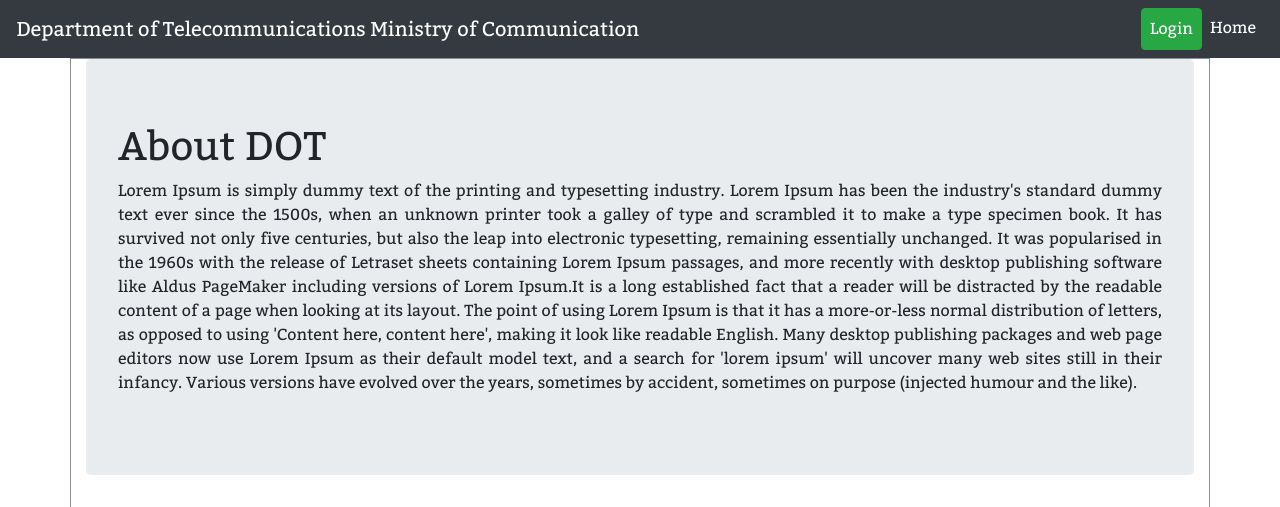
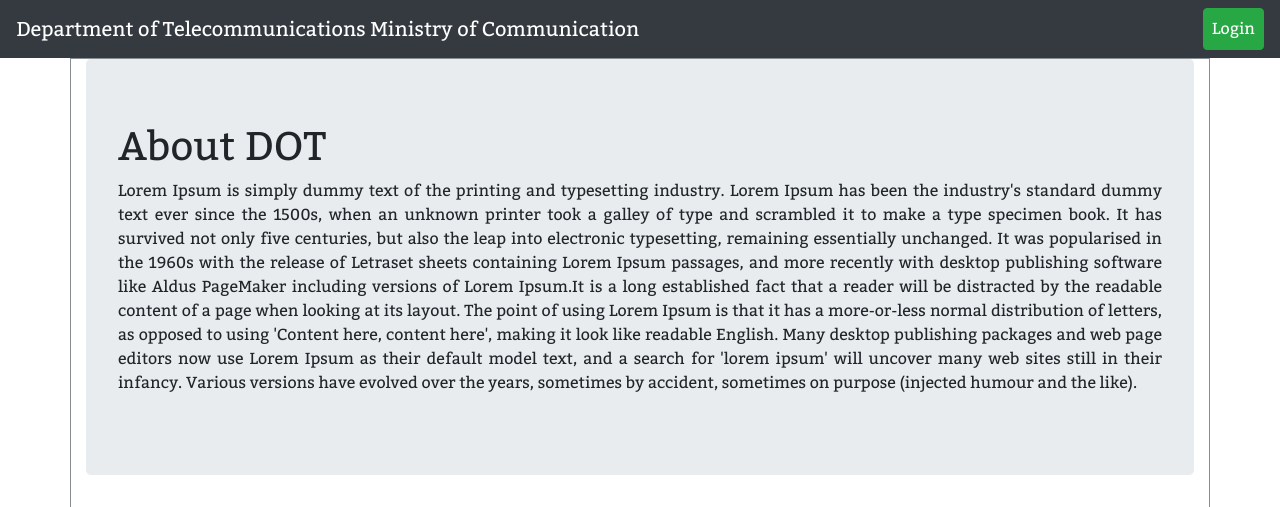
Before and after one commit to iamrgaurav/Beast-cdb, a Flask app: page /admin/ in a window 1280 px wide. Shown: the top 507 px of the page. Run offline with Flask 2, Linux system fonts and the light colour scheme; some libraries are stand-ins or nearby versions.

Commit message:
data pushed

```diff
--- a/src/templates/dot/home.html
+++ b/src/templates/dot/home.html
@@ -11,9 +11,6 @@
             {% if 'uid' not in session.keys() or session['uid'] == None %}
                 <li class="nav-item">
                     <a class="nav-link text-white btn btn-success" href="#">Login</a>
-                </li>
-                <li class="nav-item">
-                    <a class="nav-link text-white" href="#">Home</a>
                 </li>
             {% else %}
 
```
